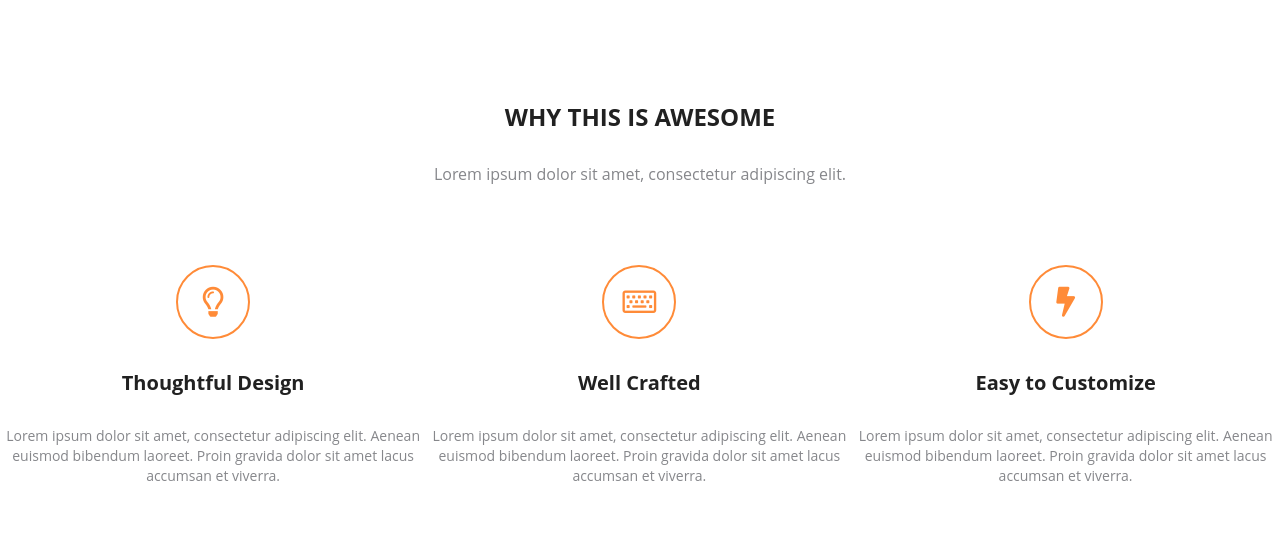
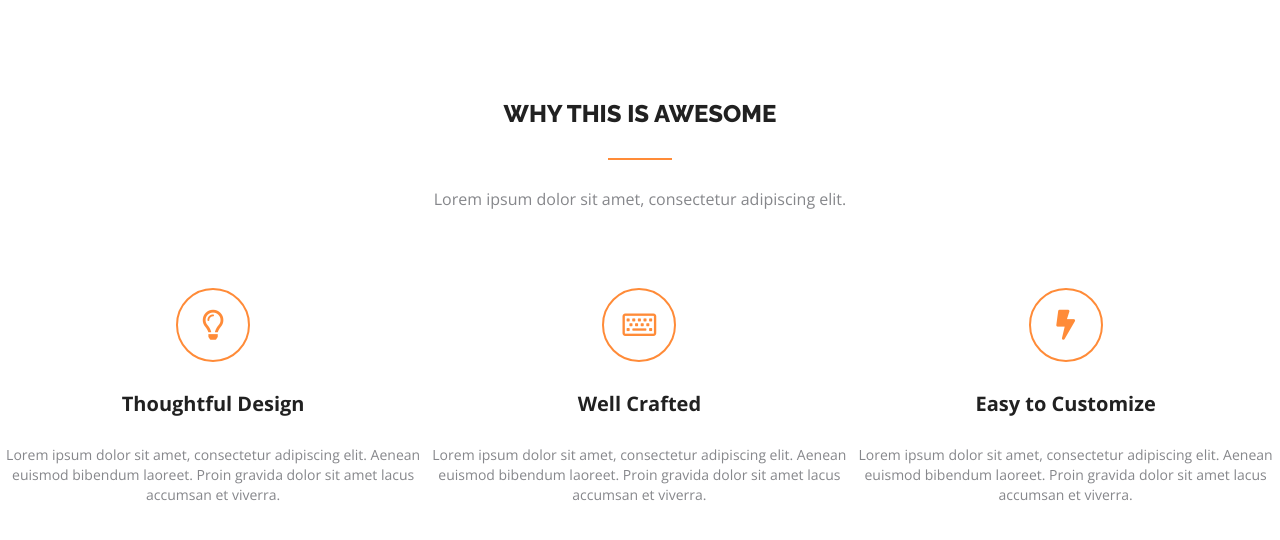
Before and after one commit to Sergey1116/TMS, a React app in the folder hw-36/: page / in a window 1280 px wide. Built offline with nearby package versions, Linux system fonts and the light colour scheme.

Commit message:
add_fonts

```diff
--- a/hw-36/package.json
+++ b/hw-36/package.json
@@ -4,10 +4,8 @@
   "private": true,
   "dependencies": {
     "@fortawesome/fontawesome-free": "^5.13.0",
-    "@testing-library/jest-dom": "^4.2.4",
-    "@testing-library/react": "^9.5.0",
-    "@testing-library/user-event": "^7.2.1",
     "node-sass": "^4.13.1",
+    "normalize.css": "^8.0.1",
     "react": "^16.13.1",
     "react-dom": "^16.13.1",
     "react-scripts": "3.4.1"
--- a/hw-36/src/components/AboutAXIT/AboutAXIT.scss
+++ b/hw-36/src/components/AboutAXIT/AboutAXIT.scss
@@ -1,58 +1,62 @@
 @import '../../styles/colors.scss';
 
-body {
-    margin: 0 auto;
-    font-family: "Open Sans", sans-serif;
-    text-align: center;
-}
-
 .about {
-    .castom-section{
-        h2{
+    .castom-section {
+        h2 {
             color: $title-color;
             margin: 100px auto 30px;
+            font-family: "Raleway";
         }
-        .divider{
+
+        .divider {
             background-color: $icon-color;
+            width: 64px;
+            height: 2px;
             margin: 0px auto 30px;
         }
-        p{
+
+        p {
             color: $text-color;
             margin-bottom: 80px;
         }
     }
 
-    .process-discr{
-        .option-block-item{
+    .process-discr {
+        .option-block-item {
             width: 33.3%;
             float: left;
-            .option-icon-block{
+
+            .option-icon-block {
                 margin: 0 auto 30px;
                 width: 70px;
                 height: 70px;
                 border: 2px solid $icon-color;
                 border-radius: 50%;
                 text-align: center;
-                i{
+
+                i {
                     line-height: 70px;
                     color: $icon-color;
                     font-size: 30px;
                 }
-                i:hover{
+
+                i:hover {
                     font-size: 34px;
                 }
 
             }
-            .option-discription{
+
+            .option-discription {
                 font-size: 14px;
                 line-height: 20px;
                 font-family: "Open Sans";
                 color: $text-color;
                 font-weight: 400;
-                padding: 0px  2px;
+                padding: 0px 2px;
 
             }
-            .option-title{
+
+            .option-title {
                 font-size: 20px;
                 color: $title-color;
                 font-family: "Open Sans";
--- a/hw-36/src/index.js
+++ b/hw-36/src/index.js
@@ -1,7 +1,10 @@
 import React from 'react'
 import ReactDOM from 'react-dom';
 
+import 'normalize.css'
 import './styles/index.scss';
+
+
 import AboutAXIT from './components/AboutAXIT/AboutAXIT.js'
 
 const optionBlock = [
--- a/hw-36/src/styles/_common.scss
+++ b/hw-36/src/styles/_common.scss
@@ -1,15 +1,5 @@
-@import-normalize;
-
 body {
-  margin: 0;
-  font-family: -apple-system, BlinkMacSystemFont, 'Segoe UI', 'Roboto', 'Oxygen',
-    'Ubuntu', 'Cantarell', 'Fira Sans', 'Droid Sans', 'Helvetica Neue',
-    sans-serif;
-  -webkit-font-smoothing: antialiased;
-  -moz-osx-font-smoothing: grayscale;
+  margin: 0 auto;
+  font-family: "Open Sans", sans-serif;
+  text-align: center;
 }
-
-code {
-  font-family: source-code-pro, Menlo, Monaco, Consolas, 'Courier New',
-    monospace;
-}
--- a/hw-36/src/styles/index.scss
+++ b/hw-36/src/styles/index.scss
@@ -1,4 +1,9 @@
+@import url('https://fonts.googleapis.com/css?family=Open+Sans:400,400i,700,700i|Raleway:300,400,600,600i,800,800i&display=swap');
+
 @import './colors.scss';
 
+@import './common.scss';
+
 @import '@fortawesome/fontawesome-free/css/all';
+
 @import '../components/AboutAXIT/AboutAXIT.scss';
```
Also changed, not shown: hw-36/public/index.html (+4 -5 lines), 1 other file.
